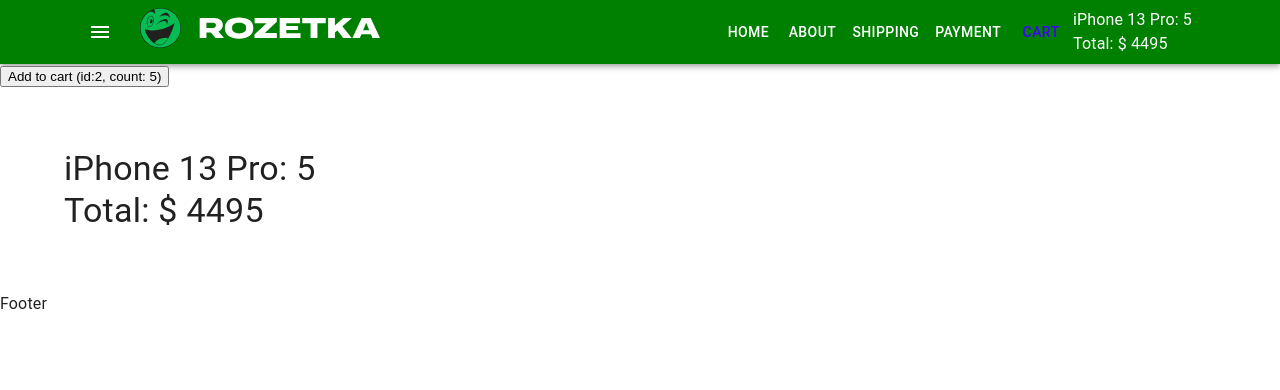
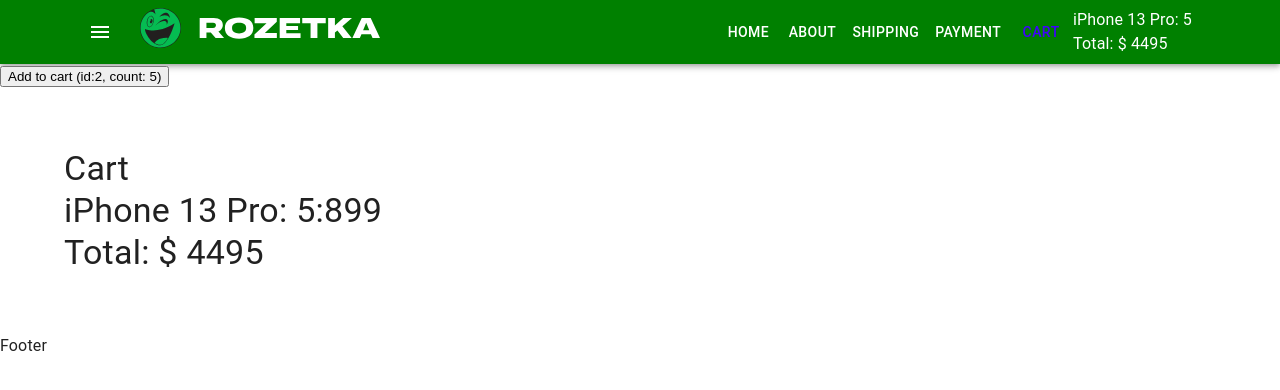
Before and after one commit to denypanko/react-22-10, a React (Create React App) app: page /cart in a window 1280 px wide. Both pictures are taken after a click on the button "Add to cart (id:2, count: 5)". Shown: the top 390 px of the page. Built offline with nearby package versions, Linux system fonts and the light colour scheme.

Commit message:
add CartTotal component

```diff
--- a/src/components/CartHeader/CartHeader.tsx
+++ b/src/components/CartHeader/CartHeader.tsx
@@ -1,3 +1,4 @@
+import CartTotal from 'components/CartTotal/CartTotal'
 import productsArray, { getProductsObject, Product } from 'utils/productsArray'
 
 type Props = {
@@ -22,16 +23,7 @@
                     </div>
                 ))}
             </div>
-            <div>
-                Total: ${' '}
-                {Object.keys(productsInCart).reduce(
-                    (total, productId) =>
-                        total +
-                        productsObject[parseInt(productId)].price *
-                            productsInCart[parseInt(productId)],
-                    0
-                )}
-            </div>
+            <CartTotal productsInCart={productsInCart} />
         </div>
     )
 }
--- /dev/null
+++ b/src/components/CartTotal/CartTotal.tsx
@@ -0,0 +1,29 @@
+import productsArray, { getProductsObject, Product } from 'utils/productsArray'
+
+type Props = {
+    productsInCart: {
+        [id: number]: number
+    }
+    productsObject?: {
+        [id: number]: Product
+    }
+}
+
+const CartTotal = ({
+    productsInCart,
+    productsObject = getProductsObject(productsArray),
+}: Props) => {
+    return (
+        <div>
+            Total: ${' '}
+            {Object.keys(productsInCart).reduce(
+                (total, productId) =>
+                    total +
+                    productsObject[parseInt(productId)].price *
+                        productsInCart[parseInt(productId)],
+                0
+            )}
+        </div>
+    )
+}
+export default CartTotal
--- a/src/index.tsx
+++ b/src/index.tsx
@@ -8,7 +8,7 @@
 root.render(
     <React.StrictMode>
         <BrowserRouter>
-            <App />
+            <App productsInCart={{}} />
         </BrowserRouter>
     </React.StrictMode>
 )
--- a/src/pages/CartPage/CartPage.tsx
+++ b/src/pages/CartPage/CartPage.tsx
@@ -1,5 +1,5 @@
 import { Typography } from '@mui/material'
-import CartHeader from 'components/CartHeader/CartHeader'
+import CartTotal from 'components/CartTotal/CartTotal'
 import productsArray, { getProductsObject, Product } from 'utils/productsArray'
 
 type Props = {
@@ -18,7 +18,17 @@
     return (
         <div>
             <Typography variant="h4" component="h1">
-                <CartHeader productsInCart={productsInCart} />
+                <div>Cart</div>
+                <div>
+                    {Object.keys(productsInCart).map((productId) => (
+                        <div key={productId}>
+                            {productsObject[parseInt(productId)].title}:{' '}
+                            {productsInCart[parseInt(productId)]}:
+                            {productsObject[parseInt(productId)].price}
+                        </div>
+                    ))}
+                </div>
+                <CartTotal productsInCart={productsInCart} />
             </Typography>
         </div>
     )
```
